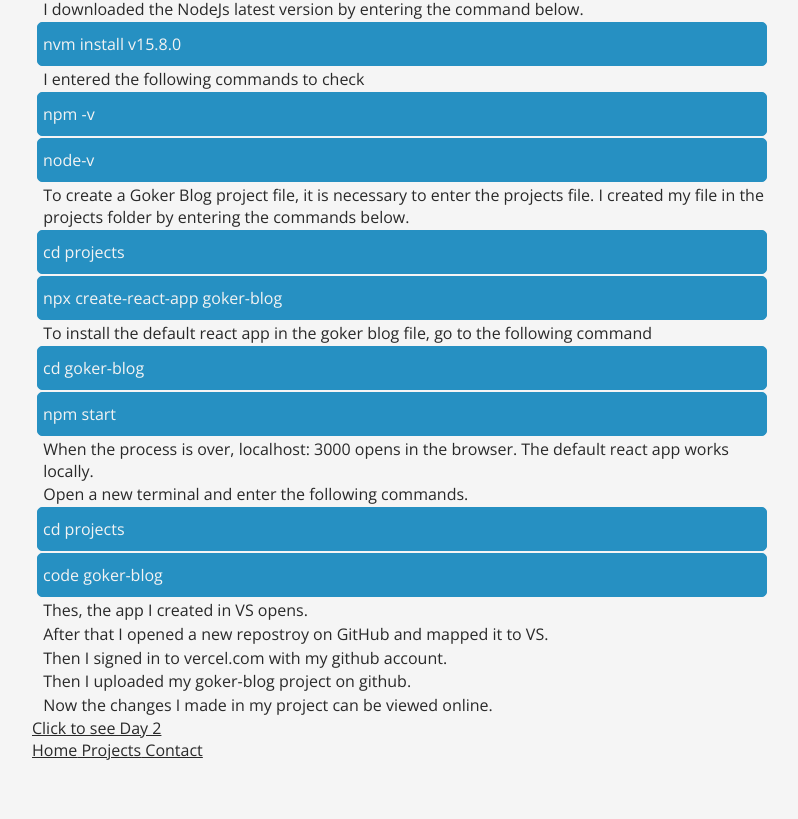
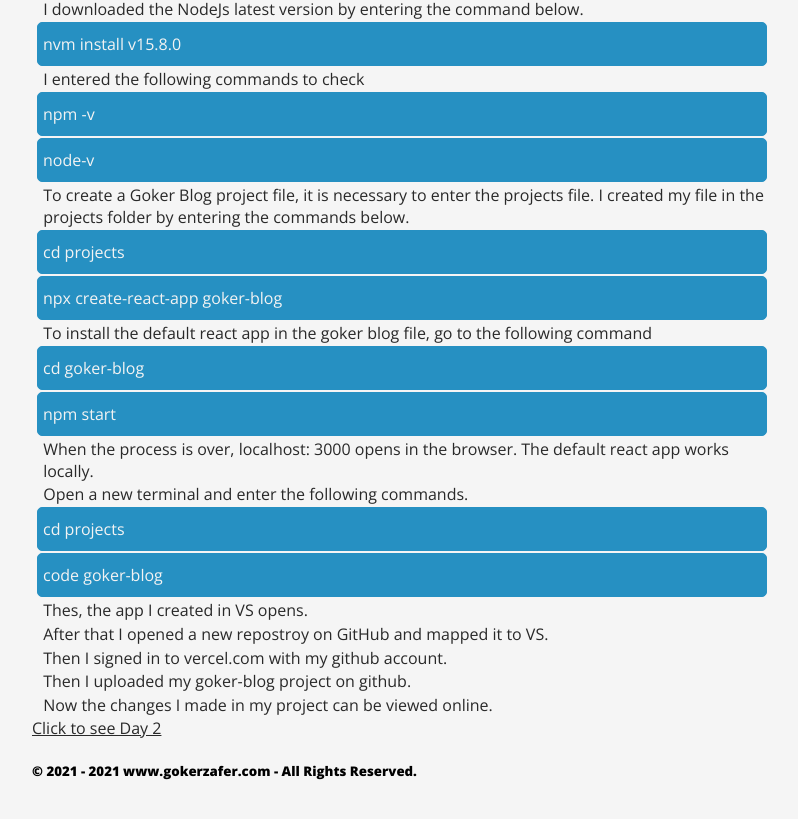
Before and after one commit to gokerlek/goker-blog, a React (Create React App) app: page / in a window 1280 px wide. Shown: the part 378-1197 px from the top of the page, without its empty margins (238-1036 px from the left). Built offline with nearby package versions, Linux system fonts and the light colour scheme.

Commit message:
copyright created

```diff
--- a/src/components/footer.js
+++ b/src/components/footer.js
@@ -3,9 +3,7 @@
 export const Footer = () => {
     return <div className="footer">
         <Container>
-            <Link to="/"> Home</Link>
-            <Link to="/projects"> Projects</Link>
-            <Link to="/contact"> Contact</Link>
+            <h5>© 2021 - 2021 www.gokerzafer.com - All Rights Reserved.</h5>
         </Container>
     </div>
 }
```
